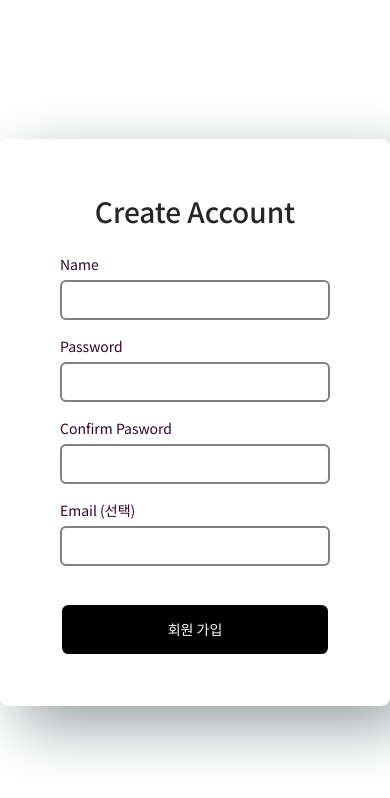
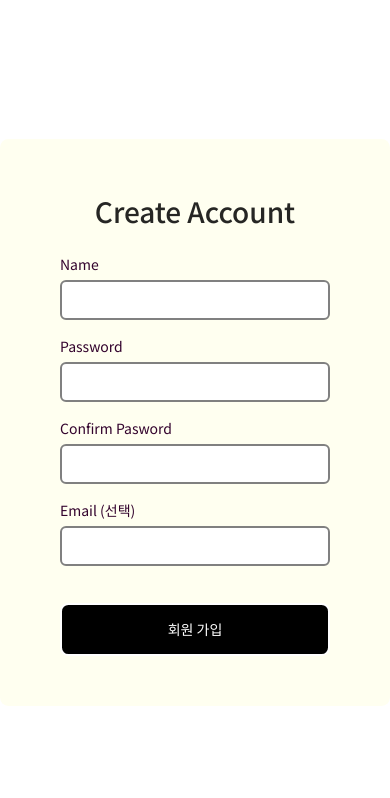
Before and after one commit to jimin-lee-mjl/asap, a React (Create React App) app in the folder client/: page /register in a window 390 px wide. Shown: the top 798 px of the page. Built offline with nearby package versions, Linux system fonts and the light colour scheme; no server answers.

Commit message:
feat: 회원가입 페이지 media query 추가

```diff
--- a/client/src/components/Register/index.js
+++ b/client/src/components/Register/index.js
@@ -105,6 +105,11 @@ const Container = styled.div`
   background-color: white;
   box-shadow: 20px 20px 60px #97a1a1, -20px -20px 60px #ffffff;
   margin: 20px auto;
+
+  @media only screen and (max-width: 600px) {
+    background-color: ivory;
+    box-shadow: none;
+  }
 `;
 
 const FormControl = styled.div`
```
